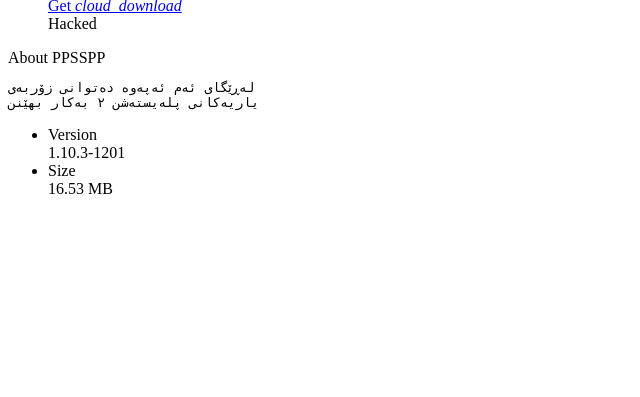
After one commit to ReboIOS/ReboStore, a PHP site: page /pages/ppsspp.php in a window 1280 px wide. The commit adds this page. Shown: the part 403-800 px from the top of the page, without its empty margins (0-640 px from the left). Run offline with PHP 8.4, Linux system fonts and the light colour scheme.

Commit message:
Add files via upload

```diff
--- /dev/null
+++ b/pages/ppsspp.php
@@ -0,0 +1,88 @@
+<!DOCTYPE html>
+<html>
+<head>
+  <title>PPSSPP</title>
+</head>
+<body>
+  <div class="page">
+    <div class="navbar">
+      <div class="navbar-inner sliding">
+        <div class="left">
+          <a href="#" class="link back"><span class=
+          "ios-only">Back</span></a>
+        </div>
+        <div class="title">
+          PPSSPP
+        </div>
+        <div class="right">
+          <a href="javascript:window.location.reload(true)" class=
+          "f7-icons">reload</a>
+        </div>
+      </div>
+    </div>
+    <div class="page-content">
+      <div class="list media-list inset elevation-12">
+        <ul>
+          <li class="media-item">
+            <div class="item-content">
+              <div class="item-media"><img src=
+              "./img/ppsspp.png"
+              class="appicon elevation-5"></div>
+              <div class="item-inner">
+                <div class="item-title-row">
+                  <div class="item-title">
+                    PPSSPP
+                  </div><a href=
+                  "itms-services://?action=download-manifest&url=https://www.rebo-store.com/install/ppsspp.plist"
+                  class=
+                  "button button-round button-fill button-raised color-green external">Get
+                  <i class=
+                  "icon f7-icons color-white">cloud_download</i></a>
+                </div>
+                <div class="item-subtitle">
+                  Hacked
+                </div>
+              </div>
+            </div>
+          </li>
+        </ul>
+      </div>
+      <div class="block-title">
+        About PPSSPP
+      </div>
+      <div class="block block-strong inset elevation-12">
+        <pre>لەڕێگای ئەم ئەپەوە دەتوانی زۆربەی
+یاریەکانی پلەیستەشن ٢ بەکار بهێنن</pre>
+      </div>
+      <div class="list inset elevation-12">
+        <ul>
+          <li>
+            <div class="item-content">
+              <div class="item-inner">
+                <div class="item-title">
+                  Version
+                </div>
+                <div class="item-after">
+                  1.10.3-1201
+                </div>
+              </div>
+            </div>
+          </li>
+          <li>
+            <div class="item-content">
+              <div class="item-inner">
+                <div class="item-title">
+                  Size
+                </div>
+                <div class="item-after">
+                  16.53 MB
+                </div>
+              </div>
+            </div>
+          </li>
+        </ul>
+      </div>
+    </div>
+  </div>
+</body>
+</html>
```
Also changed, not shown: pages/new.php (+21 -0 lines).
